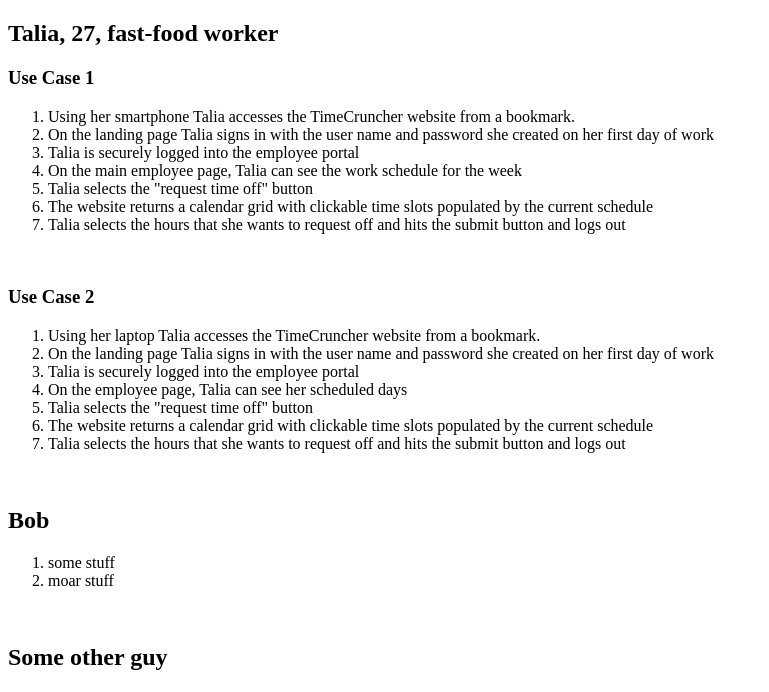
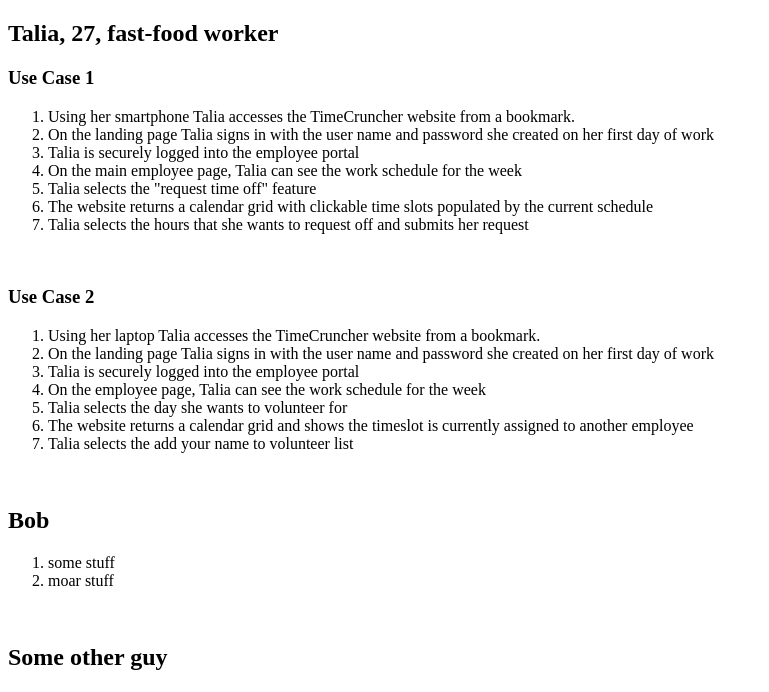
Before and after one commit to CreativeCorrie/time-crunchers, a PHP site: page /use-cases.php in a window 1280 px wide. Shown: the top 692 px of the page, without its empty margins (0-769 px from the left). Run offline with PHP 8.4, Linux system fonts and the light colour scheme.

Commit message:
adding use case for Talia and creating framework for other personas to be plugged into

```diff
--- a/public_html/epic/data-design/use-cases.php
+++ b/public_html/epic/data-design/use-cases.php
@@ -12,9 +12,9 @@
 			<li>On the landing page Talia signs in with the user name and password she created on her first day of work</li>
 			<li>Talia is securely logged into the employee portal</li>
 			<li>On the main employee page, Talia can see the work schedule for the week</li>
-			<li>Talia selects the "request time off" button</li>
+			<li>Talia selects the "request time off" feature</li>
 			<li>The website returns a calendar grid with clickable time slots populated by the current schedule</li>
-			<li>Talia selects the hours that she wants to request off and hits the submit button and logs out</li>
+			<li>Talia selects the hours that she wants to request off and submits her request</li>
 		</ol><br>
 
 		<h3>Use Case 2</h3>
@@ -22,10 +22,10 @@
 			<li>Using her laptop Talia accesses the TimeCruncher website from a bookmark.
 			<li>On the landing page Talia signs in with the user name and password she created on her first day of work</li>
 			<li>Talia is securely logged into the employee portal</li>
-			<li>On the employee page, Talia can see her scheduled days</li>
-			<li>Talia selects the "request time off" button</li>
-			<li>The website returns a calendar grid with clickable time slots populated by the current schedule</li>
-			<li>Talia selects the hours that she wants to request off and hits the submit button and logs out</li>
+			<li>On the employee page, Talia can see the work schedule for the week</li>
+			<li>Talia selects the day she wants to volunteer for</li>
+			<li>The website returns a calendar grid and shows the timeslot is currently assigned to another employee</li>
+			<li>Talia selects the add your name to volunteer list</li>
 		</ol><br>
 
 		<h2>Bob</h2>
```
